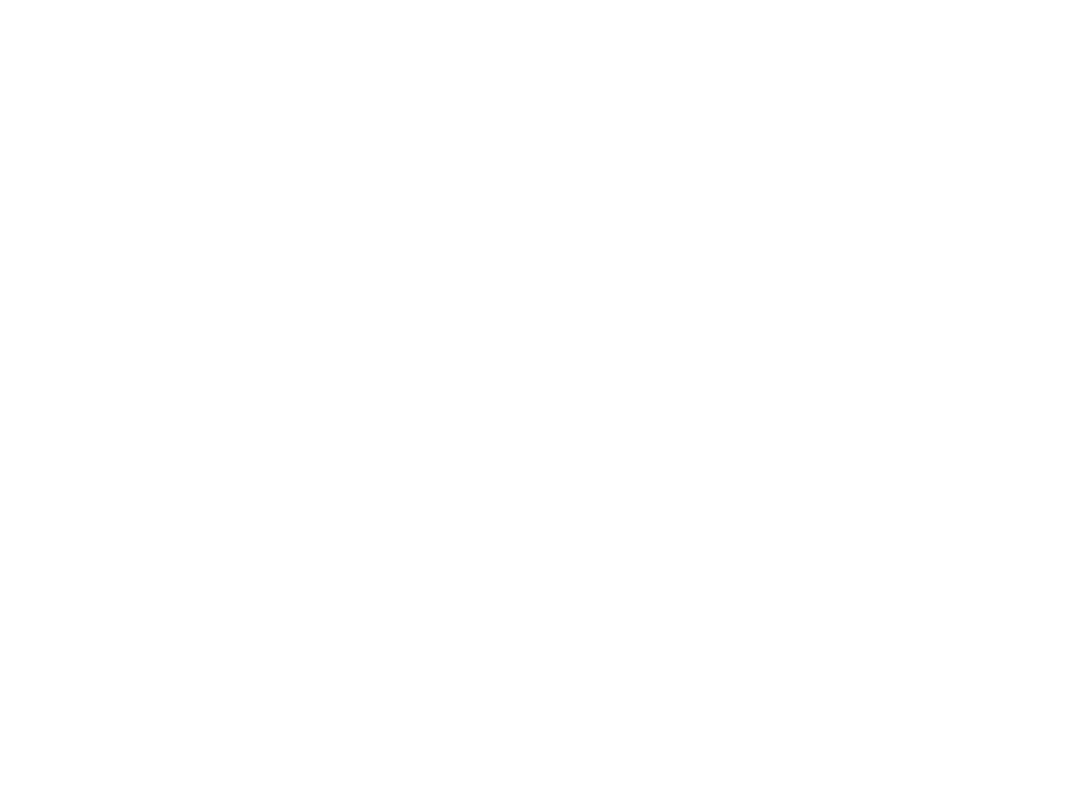
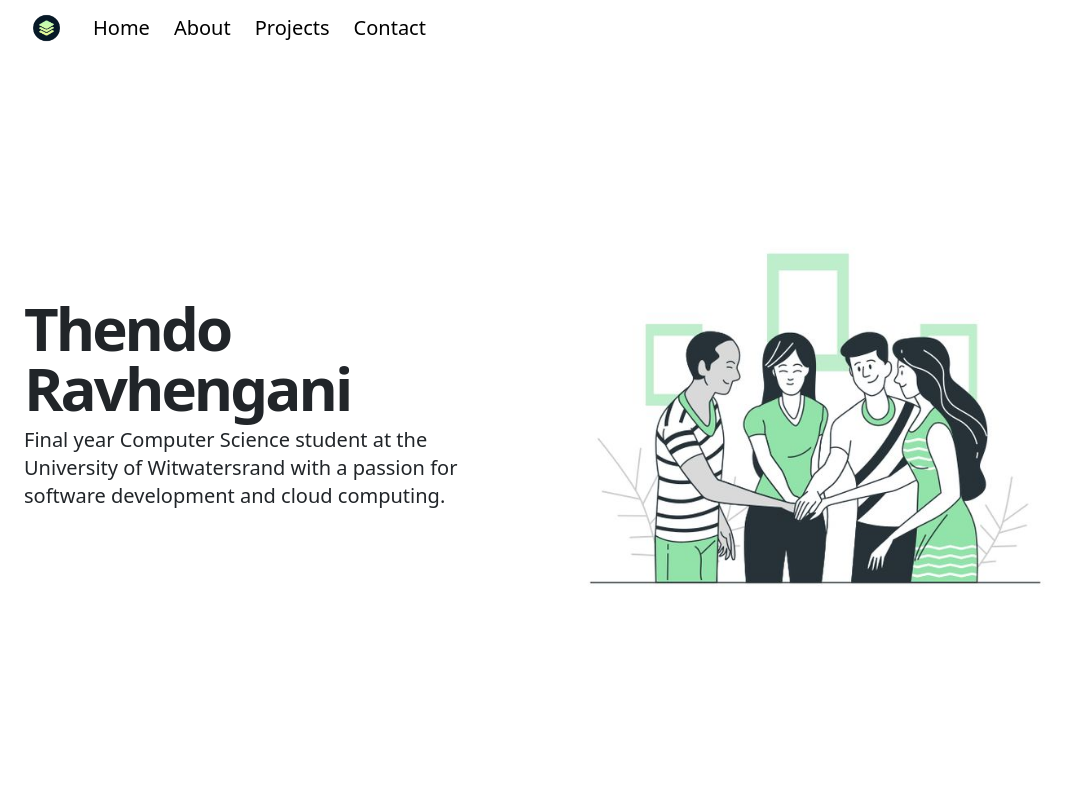
Before and after one commit to ThendoRavi/dev_site, a React (Vite) app: page / in a window 1280 px wide. Shown: the top 800 px of the page, without its empty margins (0-1079 px from the left). Built offline with nearby package versions, Linux system fonts and the light colour scheme.

Commit message:
chore: Update base path for deployment in vite.config.js

```diff
--- a/src/main.jsx
+++ b/src/main.jsx
@@ -6,9 +6,11 @@
 import "./index.css";
 import "./App.css";
 
+const basename = process.env.NODE_ENV === "production" ? "/dev_site" : "/";
+
 ReactDOM.createRoot(document.getElementById("root")).render(
   <React.StrictMode>
-    <BrowserRouter basename="/dev_site">
+    <BrowserRouter basename={basename}>
       <App />
     </BrowserRouter>
   </React.StrictMode>
```
Also changed, not shown: 1 other file (tests, documents, lock files or other folders).
